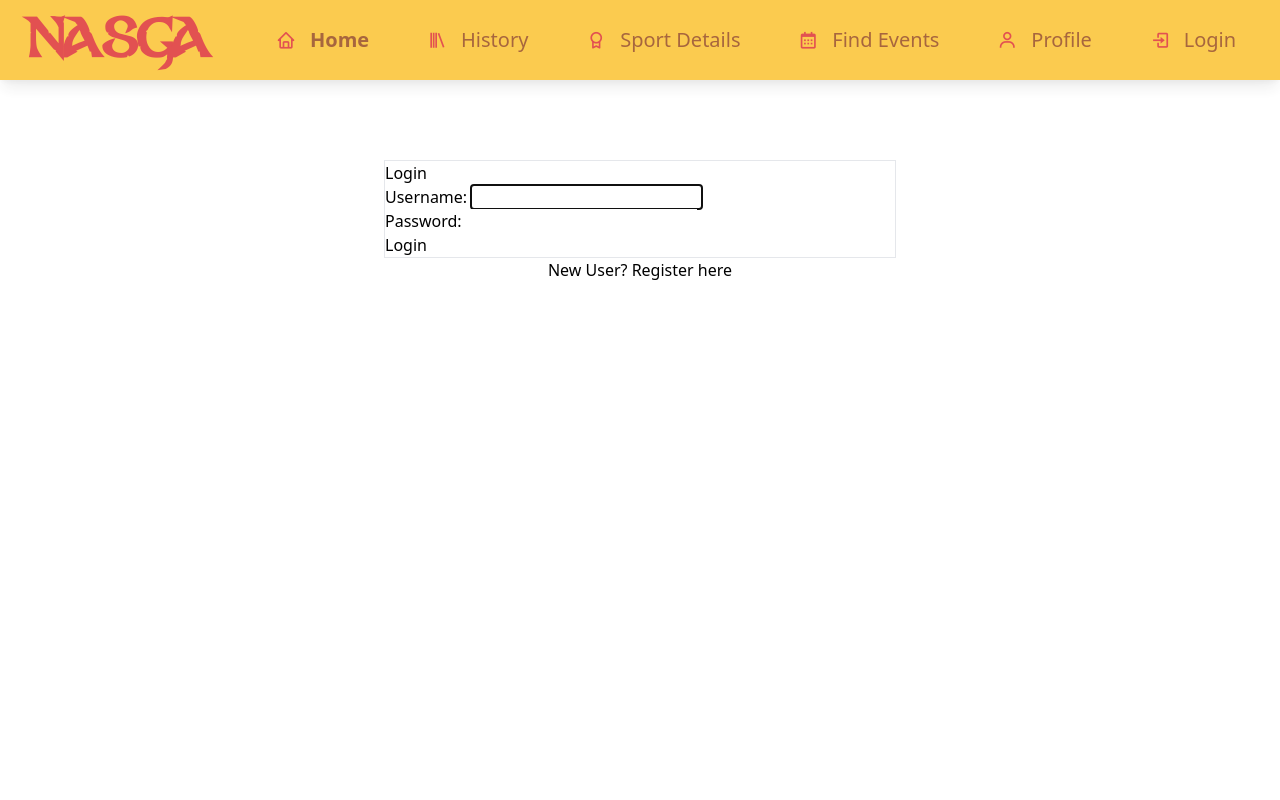
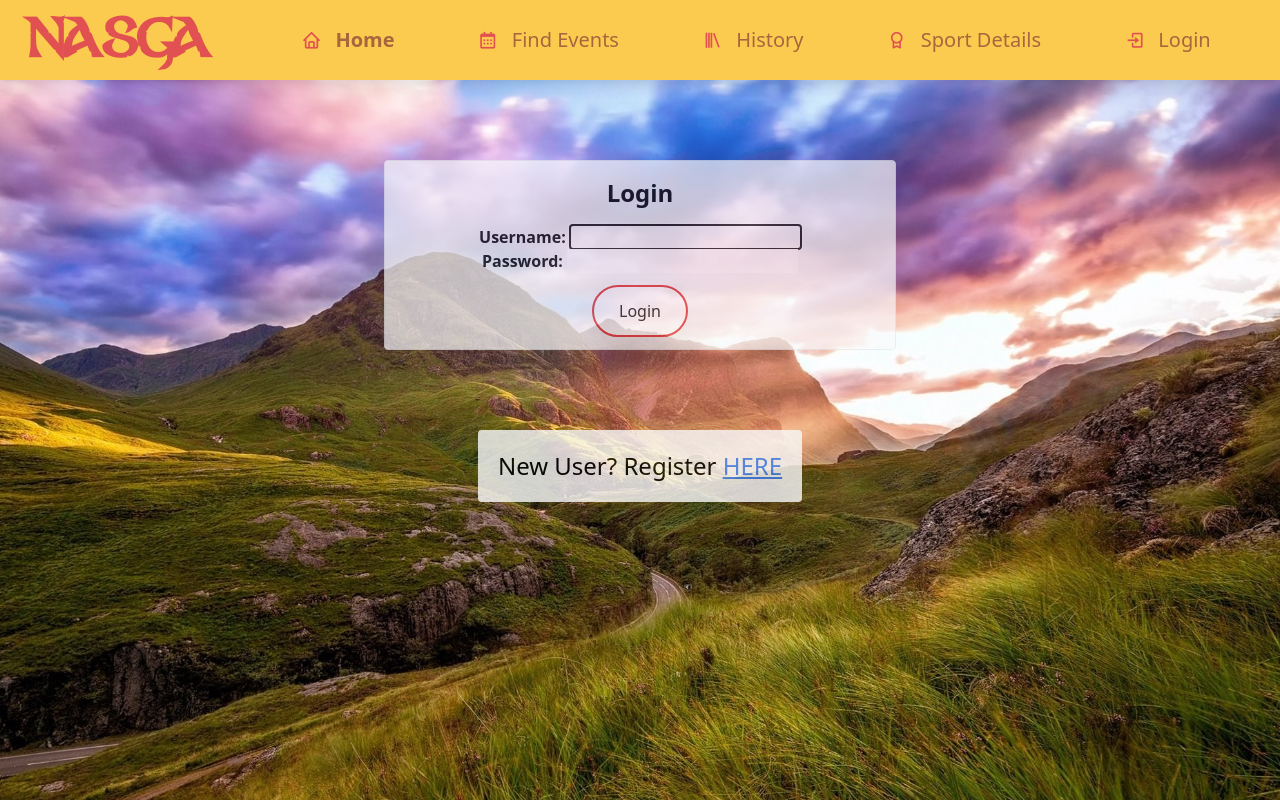
Before and after one commit to dcrhodes/nasga_project, a Django app: page /login/ in a window 1280 px wide. Run offline with Django 3.2, Linux system fonts and the light colour scheme.

Commit message:
adjusts styling for forms

```diff
--- a/main_app/templates/base.html
+++ b/main_app/templates/base.html
@@ -33,6 +33,14 @@
           </span>
         </a>
       </li>
+            <li class="border-b-2 border-transparent hover:border-gray-800">
+        <a href="{% url 'games' %}" class="flex flex-row items-center h-12  text-yellow-800 hover:text-gray-800">
+          <span class="inline-flex items-center justify-center h-12 w-12 text-xl text-red-600"><i class="bx bx-calendar"></i></span>
+          <span class="text-xl font-medium mr-4">
+            Find Events
+          </span>
+        </a>
+      </li>
       <li class="border-b-2 border-transparent hover:border-gray-800">
         <a href="{% url 'about' %}" class="flex flex-row items-center h-12  text-yellow-800 hover:text-gray-800">
           <span class="inline-flex items-center justify-center h-12 w-12 text-xl text-red-600"><i class="bx bx-library"></i></span>
@@ -45,20 +53,14 @@
           <span class="text-xl font-medium mr-4">Sport Details</span>
         </a>
       </li>
-      <li class="border-b-2 border-transparent hover:border-gray-800">
-        <a href="{% url 'games' %}" class="flex flex-row items-center h-12  text-yellow-800 hover:text-gray-800">
-          <span class="inline-flex items-center justify-center h-12 w-12 text-xl text-red-600"><i class="bx bx-calendar"></i></span>
-          <span class="text-xl font-medium mr-4">
-            Find Events
-          </span>
-        </a>
-      </li>
+      {% comment %}
       <li class="border-b-2 border-transparent hover:border-gray-800">
         <a href="#" class="flex flex-row items-center h-12  text-yellow-800 hover:text-gray-800">
           <span class="inline-flex items-center justify-center h-12 w-12 text-xl text-red-600"><i class="bx bx-user"></i></span>
           <span class="text-xl font-medium mr-4">Profile</span>
         </a>
       </li>
+      {% endcomment %}
       {% if user.is_authenticated %}
       <li class="border-b-2 border-transparent hover:border-gray-800">
         <a href="{% url 'logout' %}" class="flex flex-row items-center h-12  text-yellow-800 hover:text-gray-800">
--- a/main_app/templates/games_detail.html
+++ b/main_app/templates/games_detail.html
@@ -41,7 +41,7 @@
         </div>
       </a>
         <a href="{% url 'games_delete' game.id %}" class="">
-          <div class="rounded-full py-3 px-6 w-24 shadow-inner border-2 border-red-600   hover:border-yellow-500 text-center">
+          <div class="rounded-full py-3 px-6 w-24 shadow-inner border-2 border-red-600 hover:border-yellow-500 text-center">
             Delete
           </div>
         </a>
--- a/main_app/templates/home.html
+++ b/main_app/templates/home.html
@@ -5,12 +5,12 @@
 {% block content %}
 
 <div class="h-full bg-cover flex flex-col items-center" id='jumbo'>
-  <div class="w-2/4 bg-gray-50 opacity-50 mt-52 p-12 hover:opacity-60 rounded">
+  <div class="w-2/4 bg-gray-50 opacity-50 mt-52 p-12 hover:opacity-70 rounded">
     <p class="text-center italic text-xl font-semibold leading-9">Welcome to the North American Scottish Games Association!</p><br>
     <p class="text-center italic text-lg leading-9"><u>NASGA</u> was founded in 1976 and is dedicated to the promotion and understanding of Scottish Heavy Events competition in North America and to inform athletes, judges, officials, and all other interested persons of news and results of Scottish Highland Games held throughout North America.</p>
   </div>
   <div class="bg-gray-50 border-4 border-yellow-300 opacity-70 mt-48 rounded-full hover:opacity-90">
-    <div class="rounded-full w-72 h-40 flex items-center justify-center overflow-hidden text-red-600 hover:text-red-500" id="flagbutton">
+    <div class="rounded-full px-10 h-40 flex items-center justify-center overflow-hidden text-red-600 hover:text-red-500" id="flagbutton">
       <div class="text-4xl stonefont ">
         <a href="{% url 'games' %}" class="">
           FIND EVENTS
--- a/main_app/templates/registration/login.html
+++ b/main_app/templates/registration/login.html
@@ -2,19 +2,23 @@
 
 {% block content %}
 
-<div class="">
+<div class="heightMinusNav bg-cover" id="formbg">
   <section class="flex flex-col items-center">
     <form
       method="post"
-      class="border w-2/5 mt-20">
-      <h1>Login</h1>
+      class="border w-2/5 mt-20 bg-gray-50 opacity-70 hover:opacity-80 text-center font-semibold rounded">
+      <div class="text-2xl py-4">Login</div>
       {% csrf_token %}
       {{ form.as_p }}
       <input type="hidden" name="next" value="{{ next }}">
-      <button type="submit" class="btn submit">Login</button>
+      <button type="submit" class="btn submit">
+        <div class="rounded-full py-3 px-6 w-24 shadow-2xl hover:shadow-none border-2 border-red-600 hover:border-yellow-500 text-center my-3">
+          Login
+        </div>
+      </button>
     </form>
-    <div>
-    New User? Register <a href="{% url 'signup' %}">here</a>
+    <div class="bg-gray-50 opacity-80 hover:opacity-90 mt-20 p-5 rounded text-2xl">
+    New User? Register <a href="{% url 'signup' %}" class="underline text-blue-500 hover:text-blue-400 ">HERE</a>
     </div>
   </section>
 </div>
```
Also changed, not shown: main_app/templates/signup.html (+18 -5 lines).
